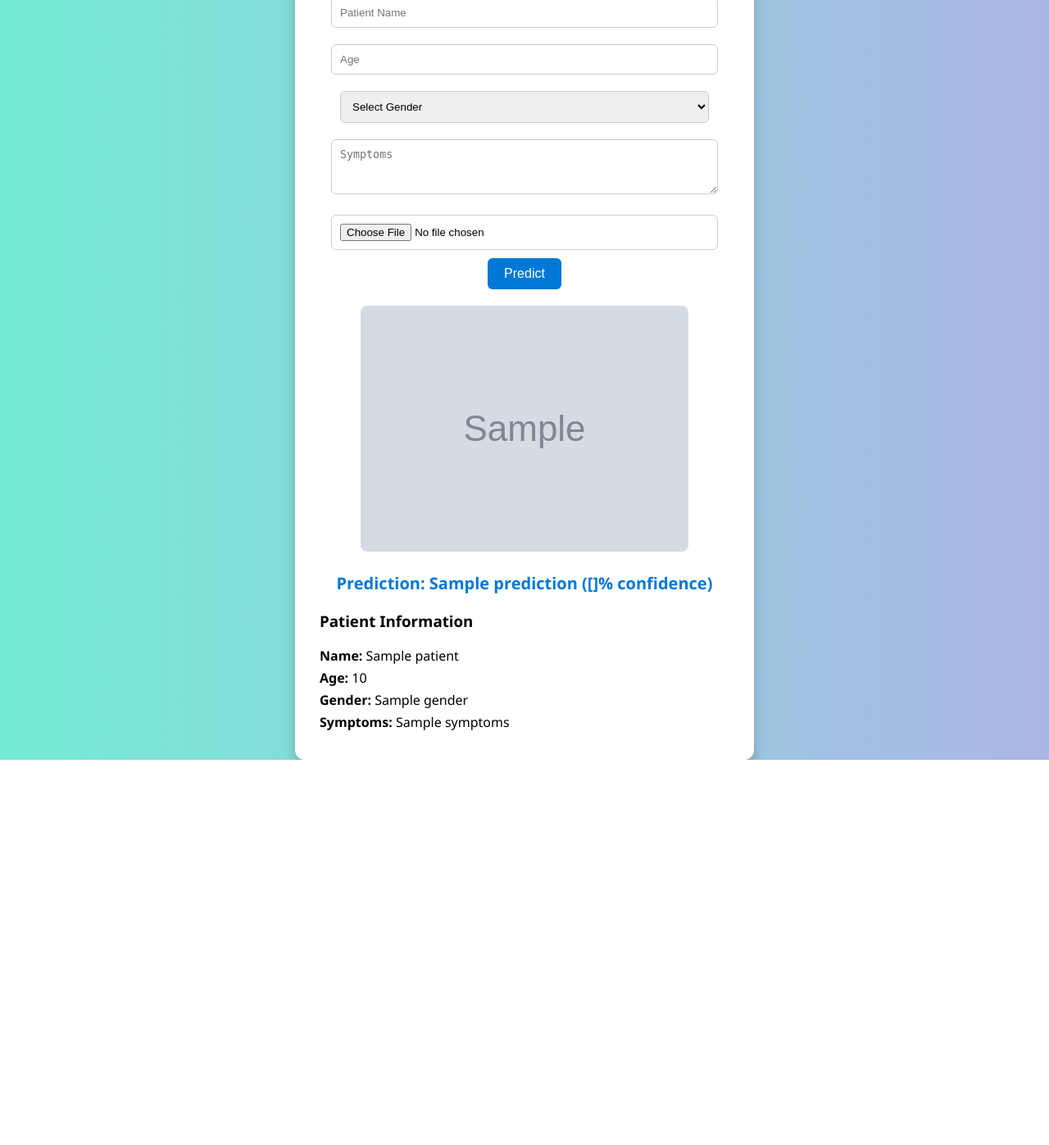
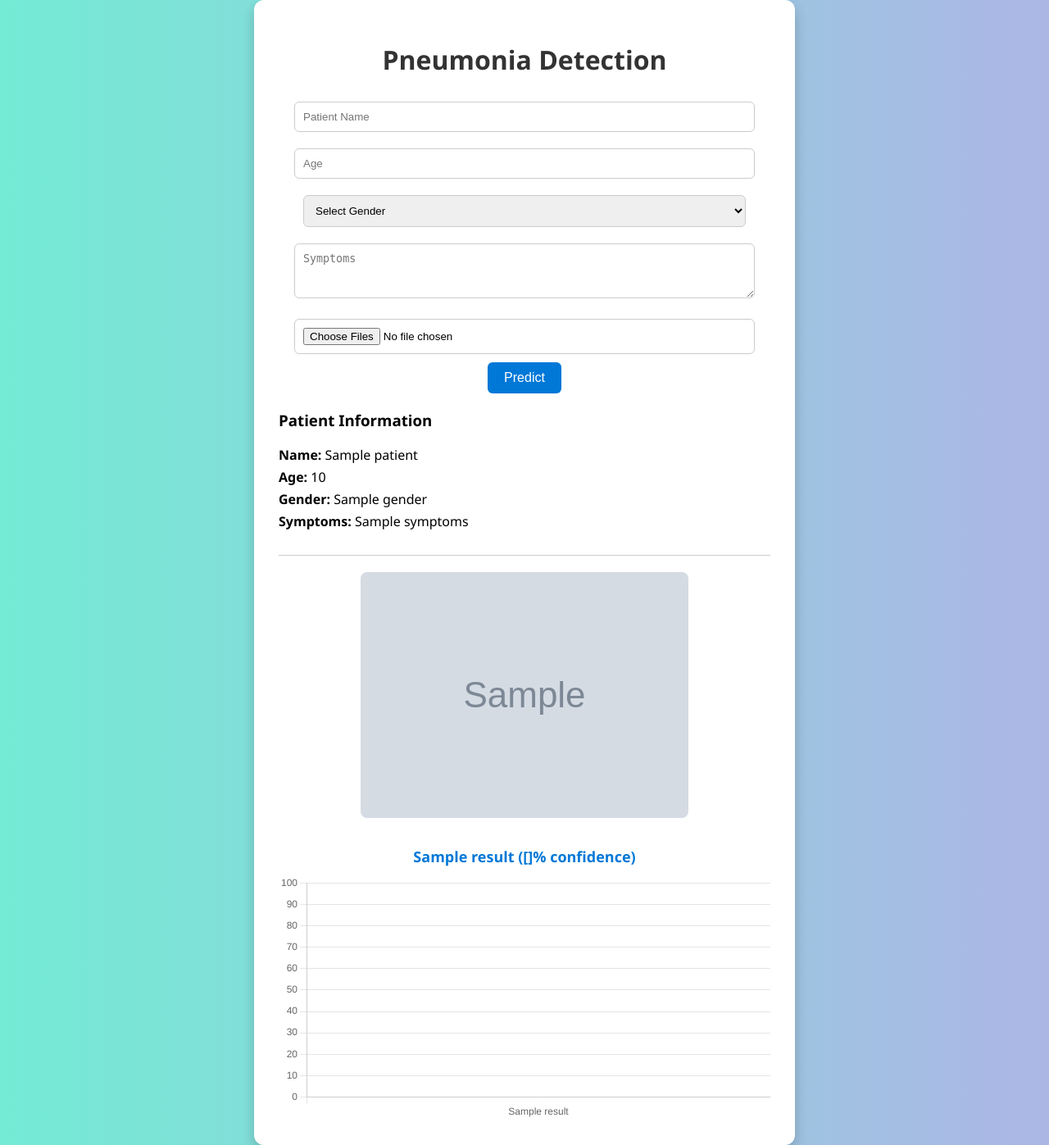
Before and after one commit to Fenet254/ChestXray-Triage, a Flask app: template pneumonia_webapp/templates/index.html in a window 1280 px wide. Shown: the whole page at 82% size. Before the commit the page ends 927 px from the top, so only its background shows below. Run offline with Flask 3, Linux system fonts and the light colour scheme; the template is opened without the code that fills it: most values are stand-ins (such as "Sample title", 1, 10 or a date in 2020); grey boxes marked "Sample" are stand-in pictures.

Commit message:
Enhance UI for multiple X-ray uploads and results
Updated the index.html template to support uploading multiple X-ray images and displaying predictions for each, including confidence bar charts using Chart.js. Improved layout and styling, removed single-image preview logic, and adjusted form and result rendering to accommodate multiple images and predictions.

```diff
--- a/pneumonia_webapp/templates/index.html
+++ b/pneumonia_webapp/templates/index.html
@@ -4,6 +4,7 @@
     <meta charset="UTF-8">
     <title>Pneumonia Detection</title>
     <meta name="viewport" content="width=device-width, initial-scale=1.0">
+    <script src="https://cdn.jsdelivr.net/npm/chart.js"></script>
     <style>
         body {
             font-family: 'Segoe UI', sans-serif;
@@ -13,7 +14,7 @@
             display: flex;
             justify-content: center;
             align-items: center;
-            height: 100vh;
+            min-height: 100vh;
         }
 
         .container {
@@ -22,7 +23,7 @@
             border-radius: 12px;
             box-shadow: 0 8px 16px rgba(0,0,0,0.2);
             text-align: center;
-            max-width: 500px;
+            max-width: 600px;
             width: 100%;
         }
 
@@ -53,15 +54,9 @@
             background-color: #005fa3;
         }
 
-        #preview {
-            margin-top: 20px;
-            max-width: 100%;
-            border-radius: 8px;
-        }
-
         .prediction {
             margin-top: 20px;
-            font-size: 20px;
+            font-size: 18px;
             font-weight: bold;
             color: #0078D7;
         }
@@ -74,12 +69,28 @@
         .patient-info p {
             margin: 5px 0;
         }
+
+        .image-block {
+            margin-top: 30px;
+            border-top: 1px solid #ccc;
+            padding-top: 20px;
+        }
+
+        .image-block img {
+            max-width: 100%;
+            border-radius: 8px;
+            margin-bottom: 10px;
+        }
+
+        canvas {
+            margin-top: 10px;
+        }
     </style>
 </head>
 <body>
     <div class="container">
         <h1>Pneumonia Detection</h1>
-        <form method="POST" enctype="multipart/form-data" onsubmit="showLoader()">
+        <form method="POST" enctype="multipart/form-data">
             <input type="text" name="patient_name" placeholder="Patient Name" required>
             <input type="number" name="patient_age" placeholder="Age" required>
             <select name="patient_gender" required>
@@ -89,19 +100,9 @@
                 <option value="Other">Other</option>
             </select>
             <textarea name="patient_symptoms" placeholder="Symptoms" rows="3" required></textarea>
-            <input type="file" name="xray_image" accept="image/*" onchange="previewImage(event)" required>
+            <input type="file" name="xray_images" accept="image/*" multiple required>
             <button type="submit">Predict</button>
         </form>
-
-        {% if image_path %}
-            <img id="preview" src="{{ image_path }}" alt="X-ray Image">
-        {% endif %}
-
-        {% if prediction %}
-            <div class="prediction">
-                Prediction: {{ prediction }} ({{ confidence }}% confidence)
-            </div>
-        {% endif %}
 
         {% if patient %}
             <div class="patient-info">
@@ -112,22 +113,47 @@
                 <p><strong>Symptoms:</strong> {{ patient.symptoms }}</p>
             </div>
         {% endif %}
+
+        {% if predictions %}
+            {% for result in predictions %}
+                <div class="image-block">
+                    <img src="{{ result.filepath }}" alt="X-ray Image">
+                    <div class="prediction">
+                        {{ result.label }} ({{ result.confidence }}% confidence)
+                    </div>
+                    <canvas id="chart{{ loop.index }}" width="400" height="200"></canvas>
+                    <script>
+                        const ctx{{ loop.index }} = document.getElementById('chart{{ loop.index }}').getContext('2d');
+                        new Chart(ctx{{ loop.index }}, {
+                            type: 'bar',
+                            data: {
+                                labels: ['{{ result.label }}'],
+                                datasets: [{
+                                    label: 'Confidence (%)',
+                                    data: [{{ result.confidence }}],
+                                    backgroundColor: '{{ result.label }}' === 'PNEUMONIA' ? '#d9534f' : '#5cb85c',
+                                    borderColor: '#333',
+                                    borderWidth: 1
+                                }]
+                            },
+                            options: {
+                                scales: {
+                                    y: {
+                                        beginAtZero: true,
+                                        max: 100
+                                    }
+                                },
+                                plugins: {
+                                    legend: {
+                                        display: false
+                                    }
+                                }
+                            }
+                        });
+                    </script>
+                </div>
+            {% endfor %}
+        {% endif %}
     </div>
-
-    <script>
-        function previewImage(event) {
-            const reader = new FileReader();
-            reader.onload = function(){
-                const output = document.getElementById('preview');
-                output.src = reader.result;
-                output.style.display = 'block';
-            };
-            reader.readAsDataURL(event.target.files[0]);
-        }
-
-        function showLoader() {
-            // Placeholder for future loader animation
-        }
-    </script>
 </body>
 </html>
```
